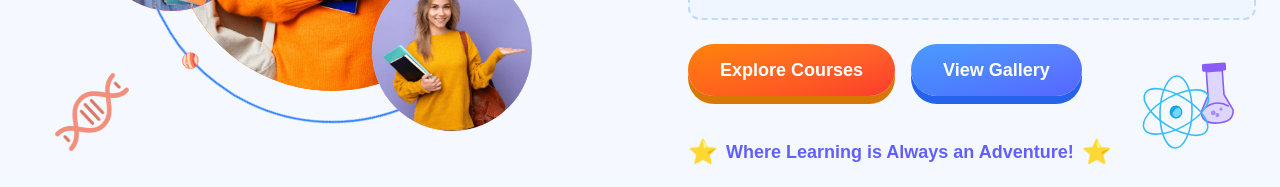
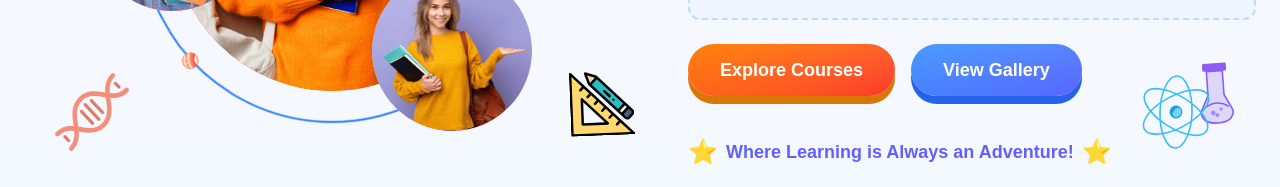
Before and after one commit to MoyasiGinko/iLearners-Hub, a Next.js app: page / in a window 1280 px wide. Shown: the part 475-662 px from the top of the page. Built offline with nearby package versions, Linux system fonts and the light colour scheme.

Commit message:
add new asset

```diff
--- a/components/main/hero/index.tsx
+++ b/components/main/hero/index.tsx
@@ -113,6 +113,22 @@ const FloatingElements = () => {
             strokeLinecap="round"
           />
         </svg>
+      </motion.div>
+
+      {/* Animated Math SYmbol SVG */}
+      <motion.div
+        className="absolute bottom-20 left-[47%] transform -translate-x-1/2 w-16 h-16 z-0 hidden lg:block"
+        animate={{
+          y: [0, -5, 0],
+          rotate: [-3, 5, -6],
+        }}
+        transition={{ duration: 3, repeat: Infinity, ease: "easeInOut" }}
+      >
+        <img
+          src="/images/math-elements/geometry.svg"
+          alt="Math Symbols"
+          className="w-full h-full"
+        />
       </motion.div>
 
       {/* DNA Helix SVG Animation */}
```
Also changed, not shown: public/images/math-elements/geometry.svg (renamed from public/images/math-elements/geometry kit.svg).
